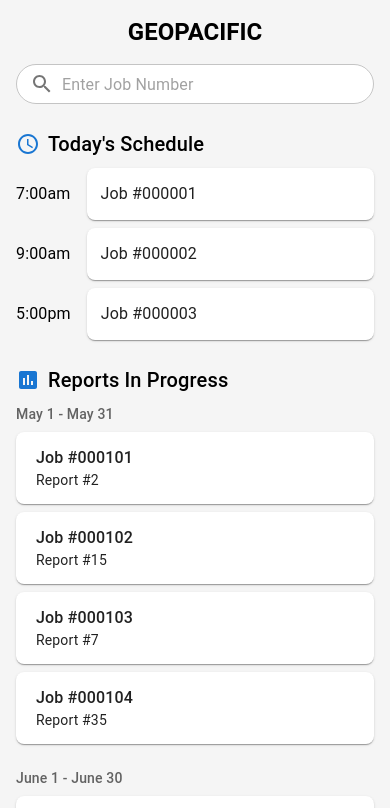
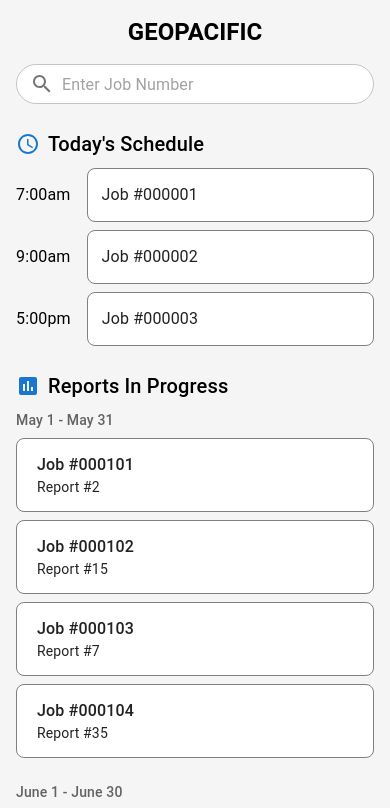
Before and after one commit to Density-Reporting-Tool/DensityReportingToolFrontend, a React (Vite) app: page / in a window 390 px wide. Shown: the top 808 px of the page. Built offline with nearby package versions, Linux system fonts and the light colour scheme.

Commit message:
style: replace box shadow with border and make xl responsive page

```diff
--- a/src/pages/Dashboard.tsx
+++ b/src/pages/Dashboard.tsx
@@ -61,7 +61,7 @@ const Dashboard: React.FC = () => {
   };
 
   return (
-    <Container maxWidth="sm" sx={{ py: 2 }}>
+    <Container maxWidth="xl" sx={{ py: 2 }}>
       {/* Header */}
       <Box sx={{ mb: 3 }}>
         <Box sx={{ alignItems: "center", mb: 2 }}>
@@ -128,10 +128,12 @@ const Dashboard: React.FC = () => {
               <Card
                 sx={{
                   cursor: "pointer",
-                  "&:hover": { boxShadow: 3 },
+                  "&:hover": { boxShadow: 2 },
                   flexGrow: 1,
                   borderRadius: 2,
                   padding: "14px",
+                  boxShadow: 0,
+                  border: "1px gray solid",
                 }}
                 onClick={() => handleJobClick(schedule.jobNumber)}
               >
@@ -186,6 +188,8 @@ const Dashboard: React.FC = () => {
                     flexGrow: 1,
                     borderRadius: 2,
                     padding: "14px 20px",
+                    boxShadow: 0,
+                    border: "1px gray solid",
                   }}
                   onClick={() => handleJobClick(report.jobNumber)}
                 >
```
